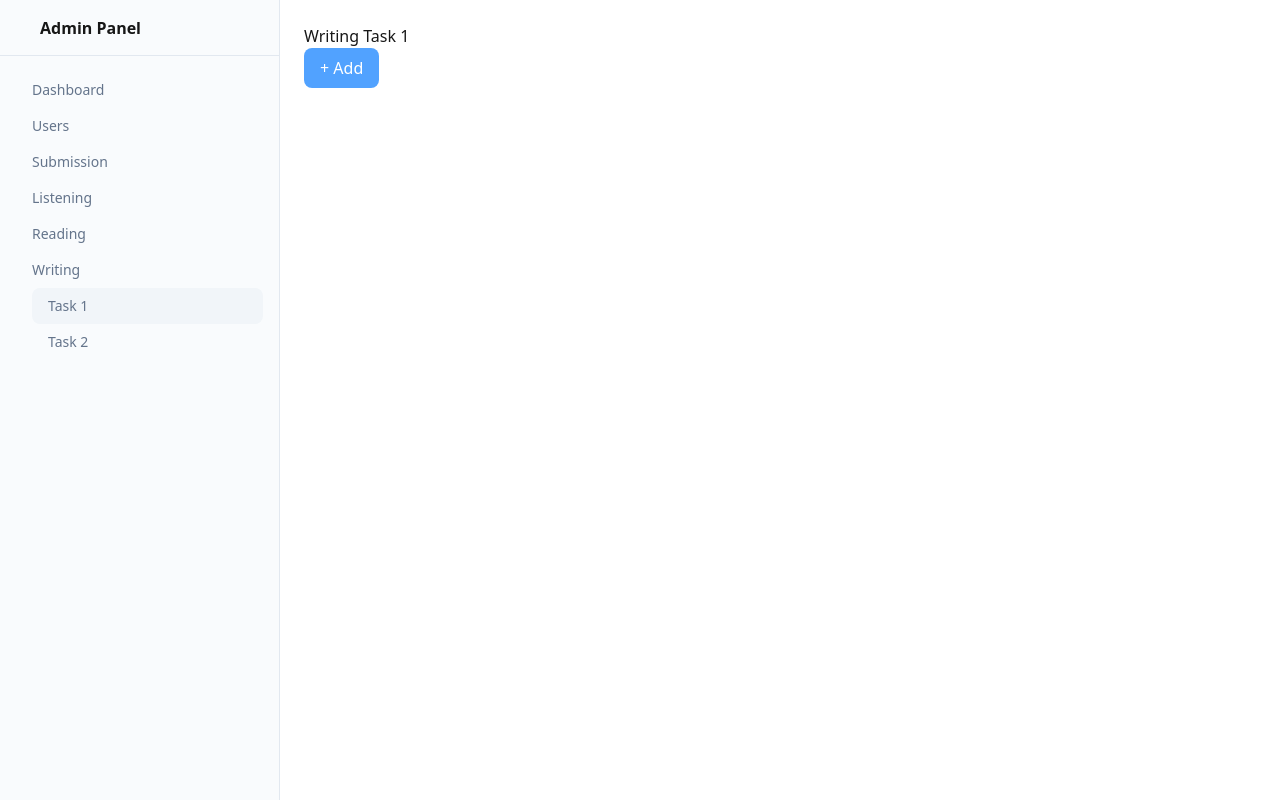
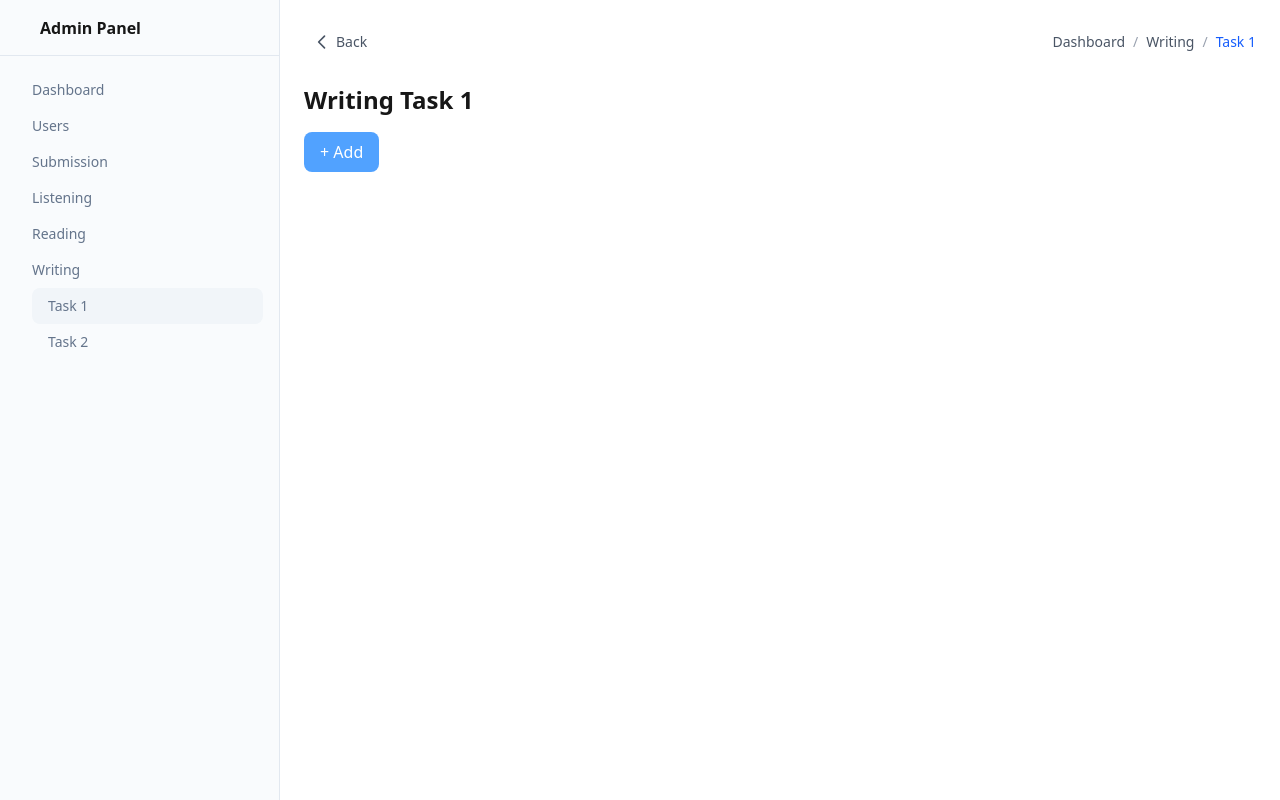
Before and after one commit to samanwirst/eit_platform, a Next.js app in the folder client/: page /writing/task/1 in a window 1280 px wide. Built offline with nearby package versions, Linux system fonts and the light colour scheme; some icons are missing.

Commit message:
Breadcrumbs

```diff
--- a/client/src/app/listening/page.tsx
+++ b/client/src/app/listening/page.tsx
@@ -1,6 +1,9 @@
+import Breadcrumb from '@/components/Breadcrumbs/Breadcrumb';
+
 const ListeningPage = () => {
     return (
         <div className="container mx-auto p-4">
+            <Breadcrumb pageName="Listening" />
             <h1 className="text-2xl font-bold mb-4">Listening</h1>
             <p className="text-gray-700">This is the listening page.</p>
         </div>
--- a/client/src/app/reading/page.tsx
+++ b/client/src/app/reading/page.tsx
@@ -1,8 +1,21 @@
+'use client';
+
+import { useEffect } from 'react';
+import { useRouter } from 'next/navigation';
+import Breadcrumb from '@/components/Breadcrumbs/Breadcrumb';
+
 const ReadingPage = () => {
+    const router = useRouter();
+
+    useEffect(() => {
+        router.push('/reading/section/1');
+    }, [router]);
+
     return (
         <div className="container mx-auto p-4">
+            <Breadcrumb />
             <h1 className="text-2xl font-bold mb-4">Reading</h1>
-            <p className="text-gray-700">This is the reading page.</p>
+            <p className="text-gray-700">Redirecting to first reading section...</p>
         </div>
     )
 }
--- a/client/src/app/reading/section/[num]/page.tsx
+++ b/client/src/app/reading/section/[num]/page.tsx
@@ -1,10 +1,19 @@
-const ReadingSectionPage = async ({ params }) => {
-    const { num } = await params;
+'use client';
+
+import { useParams } from 'next/navigation';
+import Breadcrumb from '@/components/Breadcrumbs/Breadcrumb';
+
+const ReadingSectionPage = () => {
+    const params = useParams();
+    const num = params.num as string;
 
     return (
         <div>
-            <h1>Reading Section {num}</h1>
+            <Breadcrumb />
+            <h1 className="text-2xl font-bold mb-4">Reading Section {num}</h1>
+            <p className="text-gray-700">This is the reading section page.</p>
         </div>
     );
 }
+
 export default ReadingSectionPage;
--- a/client/src/app/submission/page.tsx
+++ b/client/src/app/submission/page.tsx
@@ -1,6 +1,9 @@
+import Breadcrumb from '@/components/Breadcrumbs/Breadcrumb';
+
 const SubmissionPage = () => {
     return (
         <div className="container mx-auto p-4">
+            <Breadcrumb pageName="Submission" />
             <h1 className="text-2xl font-bold mb-4">Submission</h1>
             <p className="text-gray-700">This is the submission page.</p>
         </div>
--- a/client/src/app/users/page.tsx
+++ b/client/src/app/users/page.tsx
@@ -2,6 +2,7 @@
 
 import React from 'react';
 import TableDefault from '@/components/Tables/TableDefault';
+import Breadcrumb from '@/components/Breadcrumbs/Breadcrumb';
 
 const UsersPage = () => {
     // Static data for demonstration
@@ -73,6 +74,8 @@ const UsersPage = () => {
 
     return (
         <div className="container mx-auto p-4">
+            <Breadcrumb pageName="Users Management" />
+
             <div className="mb-6">
                 <h1 className="text-2xl font-bold text-gray-900 mb-2">Users Management</h1>
                 <p className="text-gray-600">Manage system users, roles, and permissions</p>
--- a/client/src/app/writing/page.tsx
+++ b/client/src/app/writing/page.tsx
@@ -1,9 +1,22 @@
-const ListeningPage = () => {
+'use client';
+
+import { useEffect } from 'react';
+import { useRouter } from 'next/navigation';
+import Breadcrumb from '@/components/Breadcrumbs/Breadcrumb';
+
+const WritingPage = () => {
+    const router = useRouter();
+
+    useEffect(() => {
+        router.push('/writing/task/1');
+    }, [router]);
+
     return (
         <div className="container mx-auto p-4">
-            <h1 className="text-2xl font-bold mb-4">Listening</h1>
-            <p className="text-gray-700">This is the listening page.</p>
+            <Breadcrumb />
+            <h1 className="text-2xl font-bold mb-4">Writing</h1>
+            <p className="text-gray-700">Redirecting to first writing task...</p>
         </div>
     )
 }
-export default ListeningPage;
+export default WritingPage;
--- a/client/src/app/writing/task/[num]/add/page.tsx
+++ b/client/src/app/writing/task/[num]/add/page.tsx
@@ -6,6 +6,7 @@ import RichTextEditor, { RichTextEditorHandle } from '@/components/Editor/RichTe
 import InputDefault from '@/components/Inputs/InputDefault';
 import DragAndDropUpload from '@/components/Inputs/DragAndDropUpload';
 import ButtonDefault from '@/components/Buttons/ButtonDefault';
+import Breadcrumb from '@/components/Breadcrumbs/Breadcrumb';
 import { createTest } from '@/utils/api';
 
 const WritingSectionAddPage: React.FC = () => {
@@ -35,7 +36,7 @@ const WritingSectionAddPage: React.FC = () => {
             const formData = new FormData();
             formData.append('folder', '');
             formData.append('title', title);
-            formData.append('section_number', num);
+            formData.append('section_number', num as string);
             formData.append('section_type', 'writing');
             formData.append('delta', contentJson);
             files.forEach((file) => formData.append('files', file));
@@ -53,6 +54,8 @@ const WritingSectionAddPage: React.FC = () => {
 
     return (
         <div className="max-w-3xl mx-auto py-8">
+            <Breadcrumb />
+
             <h1 className="text-2xl font-semibold mb-6">Add Writing Section {num}</h1>
 
             <div className="mb-6">
--- a/client/src/app/writing/task/[num]/page.tsx
+++ b/client/src/app/writing/task/[num]/page.tsx
@@ -3,6 +3,7 @@
 import { useParams } from 'next/navigation';
 import { useRouter } from 'next/navigation';
 import ButtonDefault from '@/components/Buttons/ButtonDefault';
+import Breadcrumb from '@/components/Breadcrumbs/Breadcrumb';
 
 const WritingSectionPage = () => {
     const params = useParams();
@@ -16,7 +17,8 @@ const WritingSectionPage = () => {
 
     return (
         <div>
-            <h1>Writing Task {num}</h1>
+            <Breadcrumb />
+            <h1 className="text-2xl font-bold mb-4">Writing Task {num}</h1>
             <ButtonDefault label="+ Add" onClick={handleAddNewSection} />
         </div>
     );
--- /dev/null
+++ b/client/src/components/Breadcrumbs/Breadcrumb.tsx
@@ -0,0 +1,105 @@
+"use client";
+
+import Link from "next/link";
+import { useRouter, usePathname } from "next/navigation";
+
+interface BreadcrumbProps {
+  pageName?: string;
+  showBackButton?: boolean;
+}
+
+const Breadcrumb = ({ pageName, showBackButton = true }: BreadcrumbProps) => {
+  const router = useRouter();
+  const pathname = usePathname();
+  const isReadingSection = pathname.includes('/reading/section/');
+  const isWritingTask = pathname.includes('/writing/task/');
+  const isWritingAdd = pathname.includes('/writing/task/') && pathname.includes('/add');
+
+  const getBreadcrumbStructure = () => {
+    if (isReadingSection) {
+      const sectionNum = pathname.split('/').pop();
+      return {
+        main: 'Reading',
+        sub: `Section ${sectionNum}`,
+        mainHref: '/reading'
+      };
+    }
+
+    if (isWritingTask) {
+      const taskNum = pathname.split('/')[3];
+      if (isWritingAdd) {
+        return {
+          main: 'Writing',
+          sub: `Add Section ${taskNum}`,
+          mainHref: '/writing'
+        };
+      }
+      return {
+        main: 'Writing',
+        sub: `Task ${taskNum}`,
+        mainHref: '/writing'
+      };
+    }
+
+    return null;
+  };
+
+  const breadcrumbStructure = getBreadcrumbStructure();
+
+  return (
+    <div className="mb-6 flex flex-col gap-3 sm:flex-row sm:items-center sm:justify-between">
+      <div className="flex items-center gap-3">
+        {showBackButton && (
+          <button
+            onClick={() => router.back()}
+            className="flex items-center gap-1 text-gray-600 hover:text-black transition-colors duration-200 p-2 rounded-md hover:bg-gray-100"
+            title="Go back to previous page"
+          >
+            <svg className="w-5 h-5" fill="none" viewBox="0 0 24 24" stroke="currentColor">
+              <path strokeLinecap="round" strokeLinejoin="round" strokeWidth={2} d="M15 19l-7-7 7-7" />
+            </svg>
+            <span className="text-sm font-medium">Back</span>
+          </button>
+        )}
+      </div>
+
+      <nav aria-label="Breadcrumb">
+        <ol className="flex items-center gap-2 text-sm">
+          <li>
+            <Link
+              className="font-medium text-gray-600 hover:text-blue-600 transition-colors duration-200"
+              href="/"
+            >
+              Dashboard
+            </Link>
+          </li>
+
+          {breadcrumbStructure ? (
+            <>
+              <li className="text-gray-400">/</li>
+              <li>
+                <Link
+                  className="font-medium text-gray-600 hover:text-blue-600 transition-colors duration-200"
+                  href={breadcrumbStructure.mainHref}
+                >
+                  {breadcrumbStructure.main}
+                </Link>
+              </li>
+              <li className="text-gray-400">/</li>
+              <li className="font-medium text-blue-600">{breadcrumbStructure.sub}</li>
+            </>
+          ) : (
+            pageName && (
+              <>
+                <li className="text-gray-400">/</li>
+                <li className="font-medium text-blue-600">{pageName}</li>
+              </>
+            )
+          )}
+        </ol>
+      </nav>
+    </div>
+  );
+};
+
+export default Breadcrumb;
--- a/client/src/utils/api.ts
+++ b/client/src/utils/api.ts
@@ -43,12 +43,9 @@ async function request<T>(
     const text = await response.text();
 
     if (!response.ok) {
-        // Handle 401 Unauthorized - redirect to login
         if (response.status === 401) {
-            // Clear any existing tokens
             Cookies.remove("access");
             Cookies.remove("refresh");
-            // Redirect to login page
             if (typeof window !== 'undefined') {
                 window.location.href = '/login';
             }
```
